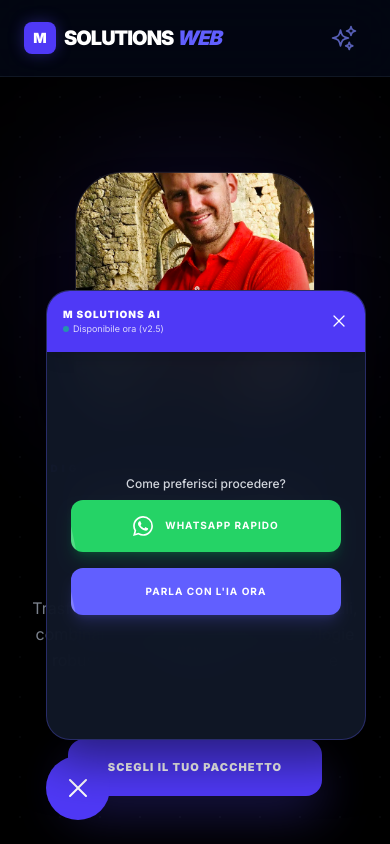
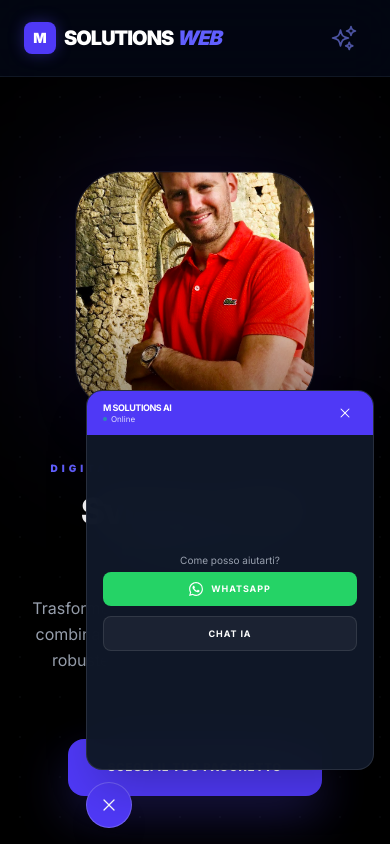
Before and after one commit to MarcoCerilli/portfolio-aziendale-2026, a Next.js app: page / in a window 390 px wide. Shown: the top 844 px of the page. Built offline with nearby package versions, Linux system fonts and the light colour scheme.

Commit message:
Domain buyed - marcocerilli.it

```diff
--- a/src/components/FloatingContact.tsx
+++ b/src/components/FloatingContact.tsx
@@ -106,109 +106,61 @@
   };
 
   return (
-    <div className="fixed bottom-6 right-6 z-[9999]">
+  <div className="fixed bottom-4 right-4 md:bottom-6 md:right-6 z-[9999]">
   <AnimatePresence>
     {isOpen && (
       <motion.div
-            initial={{ opacity: 0, scale: 0.8, y: 20 }}
+        initial={{ opacity: 0, scale: 0.95, y: 10 }}
         animate={{ opacity: 1, scale: 1, y: 0 }}
-            exit={{ opacity: 0, scale: 0.8, y: 20 }}
-            className="mb-4 bg-gray-900/95 backdrop-blur-xl p-0 rounded-3xl shadow-[0_20px_50px_rgba(0,0,0,0.5)] border border-indigo-500/30 w-80 md:w-96 overflow-hidden flex flex-col h-[450px]"
+        exit={{ opacity: 0, scale: 0.95, y: 10 }}
+        // PARAMETRI COMPATTEZZA: w-72 (mobile) e w-80 (desktop), h-[380px]
+        className="mb-3 bg-gray-900/98 backdrop-blur-xl rounded-2xl shadow-2xl border border-white/10 w-72 md:w-80 overflow-hidden flex flex-col h-[380px]"
       >
-            {/* Header Chat */}
-            <div className="bg-indigo-600 p-4 text-white flex justify-between items-center shadow-lg">
-              <div>
-                <p className="font-black uppercase tracking-widest text-[10px]">
-                  M Solutions AI
-                </p>
-                <p className="text-[9px] opacity-80 flex items-center gap-1">
-                  <span className="w-1.5 h-1.5 bg-green-400 rounded-full animate-pulse"></span>
-                  Disponibile ora (v2.5)
+        {/* Header ridotto */}
+        <div className="bg-indigo-600 px-4 py-2.5 text-white flex justify-between items-center">
+          <div className="leading-tight">
+            <p className="font-bold uppercase tracking-tighter text-[9px]">M Solutions AI</p>
+            <p className="text-[8px] opacity-80 flex items-center gap-1">
+              <span className="w-1 h-1 bg-green-400 rounded-full animate-pulse"></span>
+              Online
             </p>
           </div>
-              <button
-                onClick={() => setIsOpen(false)}
-                className="hover:rotate-90 transition-transform"
-              >
-                <XMarkIcon className="w-5 h-5" />
+          <button onClick={() => setIsOpen(false)} className="p-1 hover:bg-white/10 rounded-md">
+            <XMarkIcon className="w-4 h-4" />
           </button>
         </div>
 
         {!showChat ? (
-              /* Menu Scelte Rapide */
-              <div className="p-6 flex flex-col justify-center h-full space-y-4">
-                <p className="text-xs text-gray-300 text-center mb-2 font-medium">
-                  Come preferisci procedere?
-                </p>
-
-                <a
-                  href="https://wa.me/393804291043"
-                  target="_blank"
-                  className="relative group flex items-center justify-center gap-3 w-full bg-[#25D366] text-white py-4 rounded-xl font-bold uppercase tracking-widest text-[10px] hover:scale-105 transition-all duration-300 overflow-hidden shadow-lg shadow-green-500/20"
-                >
-                  <div className="absolute inset-0 w-full h-full bg-white/20 -translate-x-full group-hover:translate-x-full transition-transform duration-700 skew-x-12" />
-                  <SiWhatsapp className="w-5 h-5 relative z-10" />
-                  <span className="relative z-10">WhatsApp Rapido</span>
+          /* Menu Rapido compattato */
+          <div className="p-4 flex flex-col justify-center h-full space-y-2.5">
+            <p className="text-[10px] text-gray-400 text-center mb-1">Come posso aiutarti?</p>
+            <a href="https://wa.me/393804291043" target="_blank"
+               className="flex items-center justify-center gap-2 bg-[#25D366] text-white py-2.5 rounded-lg font-bold text-[9px] uppercase tracking-widest hover:scale-[1.02] transition-transform">
+              <SiWhatsapp className="w-3.5 h-3.5" /> WhatsApp
             </a>
-
-                <button
-                  onClick={() => setShowChat(true)}
-                  className="relative group flex items-center justify-center gap-3 w-full bg-indigo-500 text-white py-4 rounded-xl font-bold uppercase tracking-widest text-[10px] hover:bg-indigo-400 transition-all duration-300 overflow-hidden shadow-lg shadow-indigo-500/20"
-                >
-                  <div className="absolute inset-0 w-full h-full bg-white/20 -translate-x-full group-hover:translate-x-full transition-transform duration-700 skew-x-12" />
-                  <span className="relative z-10">Parla con l'IA ora</span>
+            <button onClick={() => setShowChat(true)}
+              className="bg-white/5 border border-white/10 text-white py-2.5 rounded-lg font-bold text-[9px] uppercase tracking-widest hover:bg-white/10 transition-colors">
+              Chat IA
             </button>
           </div>
         ) : (
-              /* Interfaccia Chat Funzionante */
+          /* Chat Area */
           <>
-                <div
-                  ref={scrollRef}
-                  className="flex-grow p-4 overflow-y-auto space-y-4 custom-scrollbar bg-gray-900/50"
-                >
+            <div ref={scrollRef} className="flex-grow p-3 overflow-y-auto space-y-3 bg-transparent text-[10.5px]">
               {messages.map((m, i) => (
-                    <div
-                      key={i}
-                      className={`flex ${
-                        m.sender === "user" ? "justify-end" : "justify-start"
-                      }`}
-                    >
-                      <div
-                        className={`max-w-[85%] p-3 rounded-2xl text-[11px] leading-relaxed shadow-sm ${
-                          m.sender === "user"
-                            ? "bg-indigo-600 text-white rounded-tr-none"
-                            : "bg-gray-800 text-gray-200 rounded-tl-none border border-gray-700"
-                        }`}
-                      >
+                <div key={i} className={`flex ${m.sender === "user" ? "justify-end" : "justify-start"}`}>
+                  <div className={`max-w-[85%] px-3 py-2 rounded-xl ${m.sender === "user" ? "bg-indigo-600 text-white" : "bg-gray-800 text-gray-200 border border-gray-700"}`}>
                     {m.text}
                   </div>
                 </div>
               ))}
-                  {loading && (
-                    <div className="flex justify-start">
-                      <div className="bg-gray-800 text-gray-400 px-3 py-2 rounded-2xl text-[10px] animate-pulse border border-gray-700">
-                        M Solutions sta scrivendo...
             </div>
-                    </div>
-                  )}
-                </div>
-
-                <form
-                  onSubmit={handleSendMessage}
-                  className="p-3 bg-gray-950 border-t border-gray-800 flex gap-2"
-                >
-                  <input
-                    value={input}
-                    onChange={(e) => setInput(e.target.value)}
-                    placeholder="Chiedimi dei servizi o prezzi..."
-                    className="flex-grow bg-gray-900 border border-gray-700 rounded-xl px-4 py-2 text-[11px] text-white focus:outline-none focus:border-indigo-500 transition-colors"
-                  />
-                  <button
-                    type="submit"
-                    disabled={loading}
-                    className="bg-indigo-600 p-2.5 rounded-xl text-white hover:bg-indigo-500 disabled:opacity-50 transition-all shadow-lg shadow-indigo-500/20"
-                  >
-                    <PaperAirplaneIcon className="w-4 h-4" />
+            {/* Input compatto */}
+            <form onSubmit={handleSendMessage} className="p-2 bg-gray-950/50 border-t border-white/5 flex gap-2">
+              <input value={input} onChange={(e) => setInput(e.target.value)} placeholder="Scrivi..."
+                className="flex-grow bg-gray-900 border border-white/10 rounded-lg px-3 py-1.5 text-[10px] text-white focus:outline-none focus:border-indigo-500" />
+              <button type="submit" disabled={loading} className="bg-indigo-600 p-1.5 rounded-lg text-white disabled:opacity-50">
+                <PaperAirplaneIcon className="w-3.5 h-3.5" />
               </button>
             </form>
           </>
@@ -217,33 +169,13 @@
     )}
   </AnimatePresence>
 
+  {/* Pulsante Floating ridotto */}
   <motion.button
-        whileHover={{ scale: 1.1 }}
     whileTap={{ scale: 0.9 }}
-        // Animazione pulsante quando la chat è chiusa
-        animate={
-          !isOpen
-            ? {
-                boxShadow: [
-                  "0px 0px 0px 0px rgba(79, 70, 229, 0)",
-                  "0px 0px 0px 10px rgba(79, 70, 229, 0.2)",
-                  "0px 0px 0px 0px rgba(79, 70, 229, 0)",
-                ],
-              }
-            : {}
-        }
-        transition={{ repeat: Infinity, duration: 2 }}
-        onClick={() => {
-          setIsOpen(!isOpen);
-          if (isOpen) setShowChat(false);
-        }}
-        className="bg-indigo-600 p-4 rounded-full shadow-2xl text-white flex items-center justify-center ring-4 ring-indigo-500/20"
+    onClick={() => { setIsOpen(!isOpen); if (isOpen) setShowChat(false); }}
+    className="bg-indigo-600 p-3 rounded-full shadow-xl text-white flex items-center justify-center border border-white/20"
   >
-        {isOpen ? (
-          <XMarkIcon className="w-8 h-8" />
-        ) : (
-          <ChatBubbleLeftRightIcon className="w-8 h-8" />
-        )}
+    {isOpen ? <XMarkIcon className="w-5 h-5" /> : <ChatBubbleLeftRightIcon className="w-5 h-5" />}
   </motion.button>
 </div>
   );
--- a/src/components/Packages.tsx
+++ b/src/components/Packages.tsx
@@ -1,55 +1,61 @@
 "use client";
 import React from "react";
 import { motion } from "framer-motion";
-import { CheckCircleIcon } from "@heroicons/react/24/solid";
+import { CheckCircleIcon, SparklesIcon } from "@heroicons/react/24/solid";
 
 const packageList = [
   {
     name: "Starter Landing",
-    price: "150",
-    description: "Presenza online veloce, moderna e d'impatto.",
+    target: "Professionisti & Artigiani",
+    description: "Presenza online veloce, moderna e d'impatto con tecnologia Next.js.",
     features: [
       "Pagina Singola (Next.js)",
-      "Mobile-First",
-      "WhatsApp Direct",
-      "SEO Base",
+      "Mobile-First & Performance",
+      "WhatsApp Direct Integration",
+      "SEO Setup Base",
     ],
     color: "from-emerald-400 to-teal-500",
-    taxInfo: "Compenso netto + ritenuta (20%) + marca da bollo (2€)",
+    // Link diretto a WhatsApp
+    link: "https://wa.me/393804291043?text=Ciao!%20Vorrei%20informazioni%20per%20una%20Starter%20Landing.",
+    cta: "Chatta su WhatsApp",
   },
   {
     name: "Business Suite",
-    price: "450",
-    description: "Sito aziendale completo con tecnologia AI Groq.",
+    target: "Startup & Aziende",
+    description: "Sito aziendale completo con chatbot e intelligenza artificiale.",
     features: [
       "Fino a 5 Pagine Custom",
-      "Chatbot AI Integrato",
-      "SEO Avanzata",
+      "Chatbot AI Integrato (Gemini/Groq)",
+      "SEO Avanzata & Copywriting",
       "Premium Dark UI",
     ],
     color: "from-indigo-500 to-purple-500",
     popular: true,
-    taxInfo: "Compenso netto + ritenuta (20%) + marca da bollo (2€)",
+    // Link mailto professionale
+    link: "mailto:cerillimarco15@gmail.com?subject=Richiesta%20Info%20Business%20Suite",
+    cta: "Invia una Email",
   },
   {
     name: "E-commerce Pro",
-    price: "750",
-    description: "Store pronto alla vendita con inventario ottimizzato.",
+    target: "Business & Store",
+    description: "Store pronto alla vendita con sistemi di pagamento sicuri.",
     features: [
-      "Setup Shopify/Woo",
-      "Caricamento fino a 10 Prodotti",
-      "Gateway Pagamenti (Stripe/PayPal)",
+      "Setup Store Professionale",
+      "Gateway Stripe & PayPal",
+      "Gestione Inventario Cloud",
       "Formazione gestione ordini",
     ],
     color: "from-rose-500 to-red-600",
-    taxInfo: "Compenso netto + ritenuta (20%) + marca da bollo (2€)",
+    // Rimanda al footer dove hai tutti i social/contatti
+    link: "#contatti",
+    cta: "Tutti i contatti",
   },
 ];
 
 const Packages = () => {
   return (
-    <section id="pacchetti" className="py-4 bg-black">
-      <div className="grid grid-cols-1 md:grid-cols-3 gap-6 max-w-7xl mx-auto px-6">
+    <section id="pacchetti" className="py-20 bg-black">
+      <div className="grid grid-cols-1 md:grid-cols-3 gap-8 max-w-7xl mx-auto px-6">
         {packageList.map((pkg, index) => (
           <motion.div
             key={index}
@@ -57,58 +63,57 @@
             whileInView={{ opacity: 1, y: 0 }}
             viewport={{ once: true }}
             whileHover={{ scale: 1.02 }}
-            className={`relative flex flex-col p-6 rounded-[2rem] border transition-all duration-500 ${
+            className={`relative flex flex-col p-8 rounded-[2.5rem] border transition-all duration-500 ${
               pkg.popular
                 ? "border-indigo-500 shadow-[0_0_40px_rgba(99,102,241,0.1)] bg-indigo-500/10"
                 : "border-white/10 bg-gray-900/50"
             } backdrop-blur-2xl`}
           >
             {pkg.popular && (
-              <div className="absolute -top-3 left-1/2 -translate-x-1/2 px-4 py-1 bg-indigo-500 rounded-full shadow-[0_0_15px_rgba(99,102,241,0.4)] z-20">
-                <span className="text-[10px] font-black text-white uppercase tracking-tighter">
+              <div className="absolute -top-4 left-1/2 -translate-x-1/2 px-5 py-1.5 bg-indigo-500 rounded-full flex items-center gap-2 shadow-[0_0_15px_rgba(99,102,241,0.4)] z-20">
+                <SparklesIcon className="w-3 h-3 text-white" />
+                <span className="text-[10px] font-black text-white uppercase tracking-widest">
                   Più Richiesto
                 </span>
               </div>
             )}
 
-            <div className="mb-6">
-              <h3 className="text-xl font-bold text-white mb-2">{pkg.name}</h3>
-              <div className="flex items-end gap-1">
-                <span
-                  className={`text-5xl font-black bg-gradient-to-br ${pkg.color} bg-clip-text text-transparent`}
-                >
-                  €{pkg.price}
-                </span>
-                <span className="text-gray-500 font-bold mb-1 text-xs">
-                  /netto
-                </span>
-              </div>
+            <div className="mb-8">
+              <span className="text-[10px] font-bold text-indigo-400 uppercase tracking-[0.2em] mb-2 block">
+                {pkg.target}
+              </span>
+              <h3 className="text-2xl font-bold text-white mb-3">{pkg.name}</h3>
+              <p className="text-gray-400 text-[13px] leading-relaxed">
+                {pkg.description}
+              </p>
             </div>
 
-            <ul className="space-y-3 mb-6 flex-grow">
+            <ul className="space-y-4 mb-10 flex-grow text-left">
               {pkg.features.map((feat) => (
                 <li
                   key={feat}
                   className="flex items-center text-gray-300 text-[13px]"
                 >
-                  <CheckCircleIcon className="w-4 h-4 mr-2 text-white/20" />
+                  <CheckCircleIcon className="w-4 h-4 mr-3 text-indigo-500/50" />
                   {feat}
                 </li>
               ))}
             </ul>
 
-            <div className="pt-4 border-t border-white/5 mb-6 text-[11px] font-semibold text-gray-400 italic leading-snug">
-              {pkg.taxInfo}
+            <div className="pt-6 border-t border-white/5 mb-8 text-[11px] font-medium text-gray-500 italic">
+              Preventivo personalizzato in base alle specifiche tecniche.
             </div>
 
             <motion.a
-              href="#contactforhome"
+              href={pkg.link}
+              target={pkg.link.startsWith("http") ? "_blank" : "_self"}
+              rel="noopener noreferrer"
               whileHover={{ scale: 1.05 }}
               whileTap={{ scale: 0.95 }}
-              className={`relative overflow-hidden group w-full py-4 rounded-xl font-black uppercase tracking-widest text-[10px] text-white text-center transition-all bg-gradient-to-r ${pkg.color}`}
+              className={`relative overflow-hidden group w-full py-4 rounded-2xl font-black uppercase tracking-widest text-[10px] text-white text-center transition-all bg-gradient-to-r ${pkg.color} shadow-lg shadow-black/20`}
             >
               <div className="absolute inset-0 w-full h-full bg-white/20 -translate-x-full group-hover:translate-x-full transition-transform duration-700 skew-x-12" />
-              <span className="relative z-10">Richiedi Informazioni</span>
+              <span className="relative z-10">{pkg.cta}</span>
             </motion.a>
           </motion.div>
         ))}
```
Lines whose indentation alone changed are shown as unchanged.
